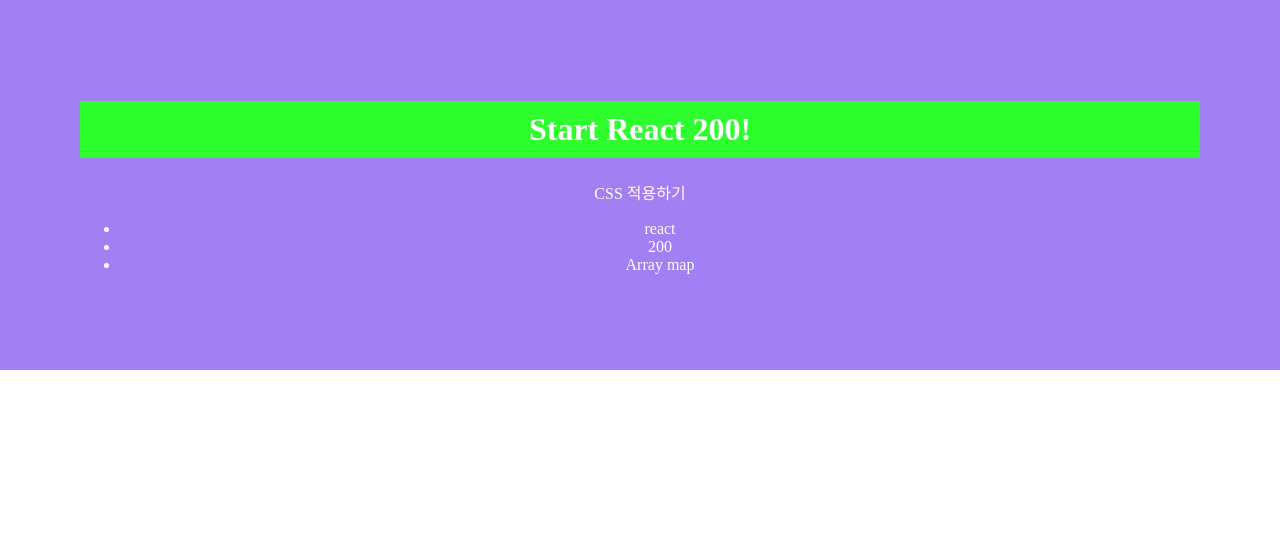
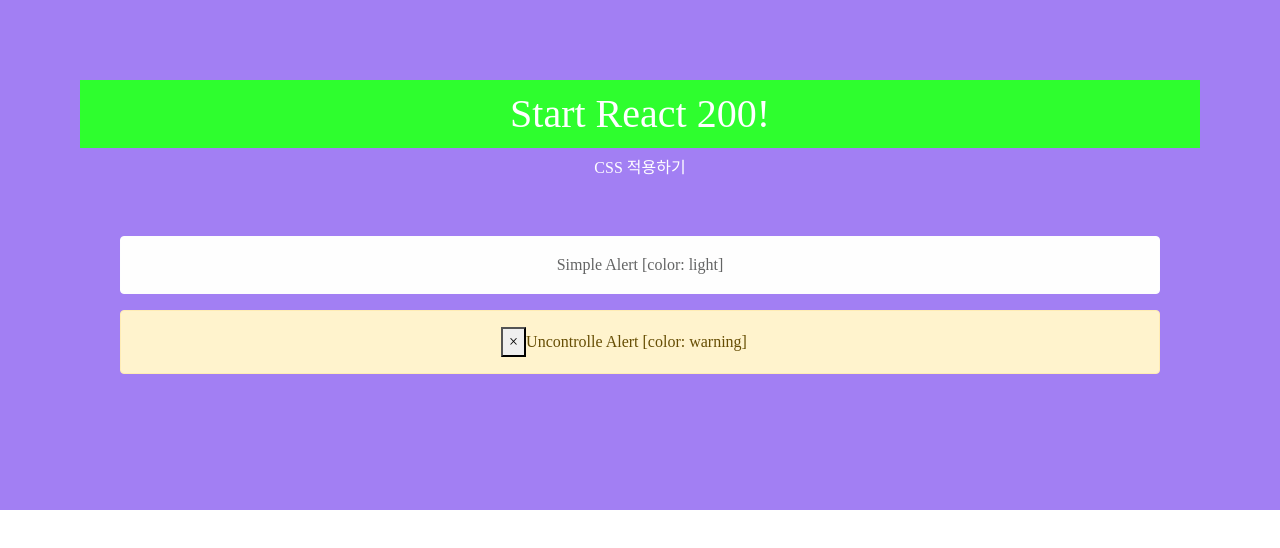
Before and after one commit to Yerim-Choi/React_Study, a React (Create React App) app in the folder client/: page / in a window 1280 px wide. Shown: the top 548 px of the page. Built offline with nearby package versions, Linux system fonts and the light colour scheme.

Commit message:
#R033_reactstrap Alerts 사용

```diff
--- a/client/package.json
+++ b/client/package.json
@@ -6,10 +6,12 @@
     "@testing-library/jest-dom": "^5.11.4",
     "@testing-library/react": "^11.1.0",
     "@testing-library/user-event": "^12.1.10",
+    "bootstrap": "^5.0.2",
     "jquery": "^3.6.0",
     "react": "^17.0.2",
     "react-dom": "^17.0.2",
     "react-scripts": "4.0.3",
+    "reactstrap": "^8.9.0",
     "shallow-equal": "^1.2.1",
     "web-vitals": "^1.0.1"
   },
--- a/client/src/App.js
+++ b/client/src/App.js
@@ -1,13 +1,14 @@
 import React from "react";
 import "./App.css";
-import ReturnMap from "./R033_ReturnMap";
+import ReactstrapAlerts from "./R034_ReactstrapAlerts";
+import "bootstrap/dist/css/bootstrap.css";
 
 function App() {
   return (
     <div>
       <h1>Start React 200!</h1>
       <p>CSS 적용하기</p>
-      <ReturnMap />
+      <ReactstrapAlerts />
     </div>
   );
 }
--- /dev/null
+++ b/client/src/R034_ReactstrapAlerts.js
@@ -0,0 +1,17 @@
+import React, { Component } from "react";
+import { Alert, UncontrolledAlert } from "reactstrap";
+
+class R034_ReactstrapAlerts extends Component {
+  render() {
+    return (
+      <div>
+        <Alert color="light">Simple Alert [color: light]</Alert>
+        <UncontrolledAlert color="warning">
+          Uncontrolle Alert [color: warning]
+        </UncontrolledAlert>
+      </div>
+    );
+  }
+}
+
+export default R034_ReactstrapAlerts;
```
Also changed, not shown: 1 other file (tests, documents, lock files or other folders).
